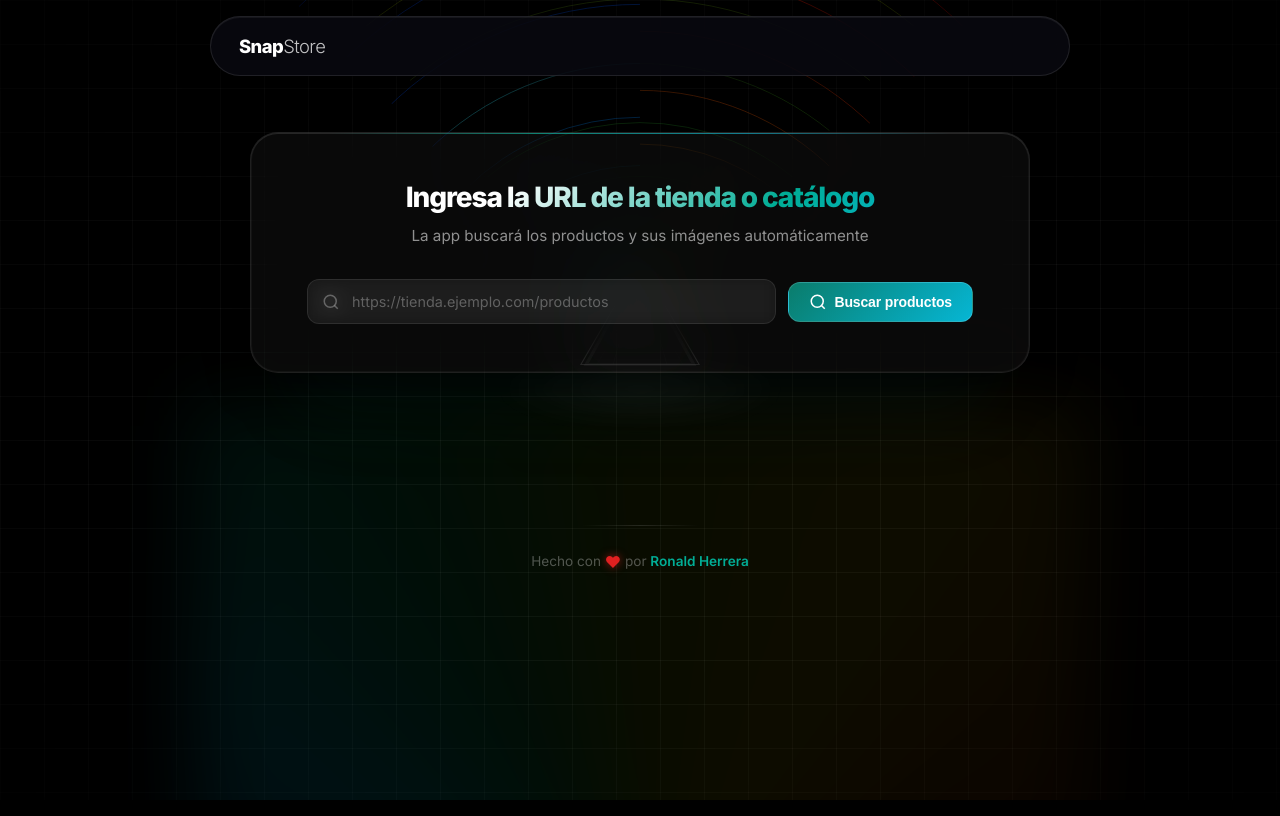
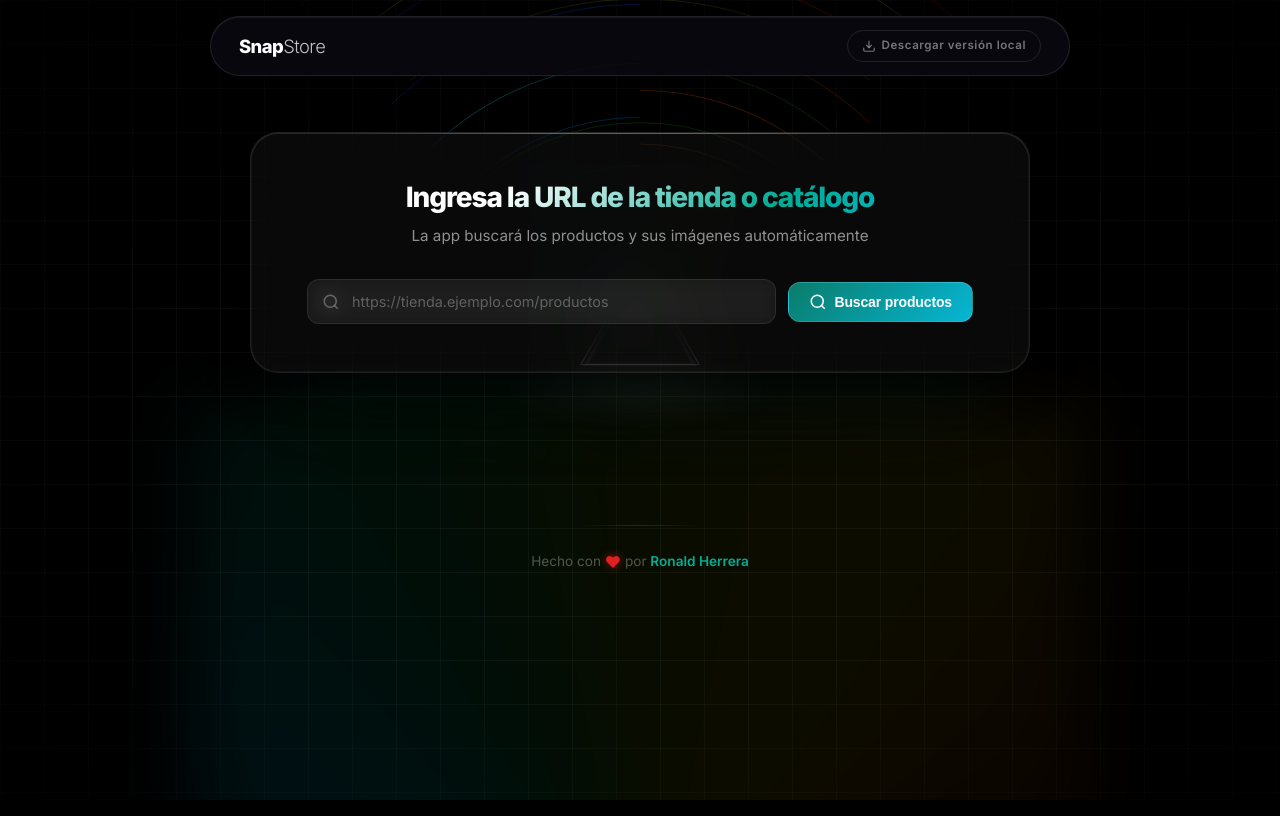
Before and after one commit to ronaldherrera/snapstore, a website: page public/index.html in a window 1280 px wide. Drawn offline with Linux system fonts and the light colour scheme.

Commit message:
feat: añadir enlace a descarga local en el header

```diff
--- a/public/index.html
+++ b/public/index.html
@@ -22,6 +22,10 @@
           <span class="logo-main">Snap</span><span class="logo-sub">Store</span>
         </div>
         <nav class="header-nav" id="headerActions">
+          <a class="btn-download-local" href="https://github.com/ronaldherrera/snapstore/releases/latest" target="_blank" rel="noopener">
+            <svg width="14" height="14" viewBox="0 0 24 24" fill="none" stroke="currentColor" stroke-width="2"><path d="M21 15v4a2 2 0 0 1-2 2H5a2 2 0 0 1-2-2v-4"/><polyline points="7 10 12 15 17 10"/><line x1="12" y1="15" x2="12" y2="3"/></svg>
+            Descargar versión local
+          </a>
           <span class="nav-stat" id="countBadge" style="display:none">0 productos</span>
           <button class="btn-nav-action" id="btnClear" onclick="clearAll()" style="display:none">
             NUEVA BÚSQUEDA &nbsp;→
--- a/public/styles.css
+++ b/public/styles.css
@@ -176,6 +176,28 @@ body {
   letter-spacing: 0.1em;
   text-transform: uppercase;
   color: rgba(255,255,255,0.35);
+}
+
+/* Enlace descarga local */
+.btn-download-local {
+  display: flex;
+  align-items: center;
+  gap: 6px;
+  font-size: 0.72rem;
+  font-weight: 600;
+  letter-spacing: 0.05em;
+  color: rgba(255,255,255,0.45);
+  text-decoration: none;
+  padding: 6px 14px;
+  border: 1px solid rgba(255,255,255,0.1);
+  border-radius: 999px;
+  transition: all var(--transition);
+  white-space: nowrap;
+}
+.btn-download-local:hover {
+  color: rgba(255,255,255,0.85);
+  border-color: rgba(255,255,255,0.25);
+  background: rgba(255,255,255,0.05);
 }
 
 /* Botón "NUEVA BÚSQUEDA →" estilo pill con borde dorado */
```
